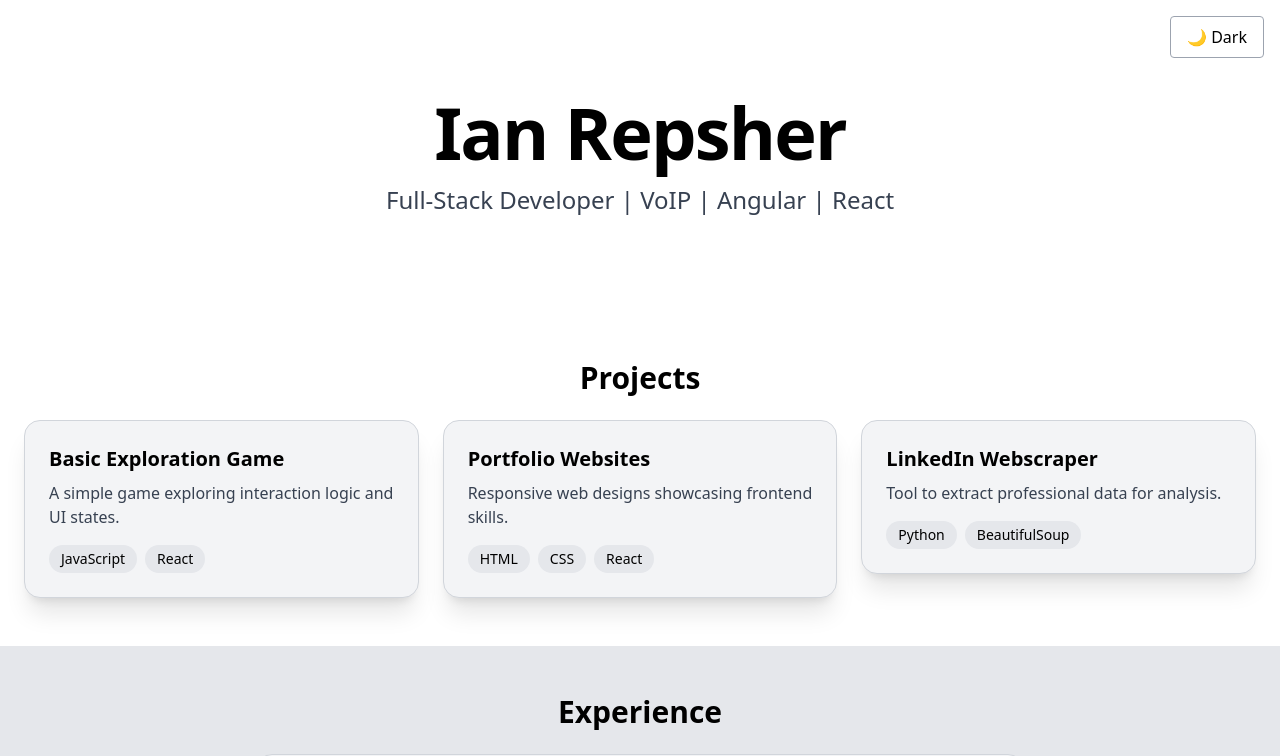
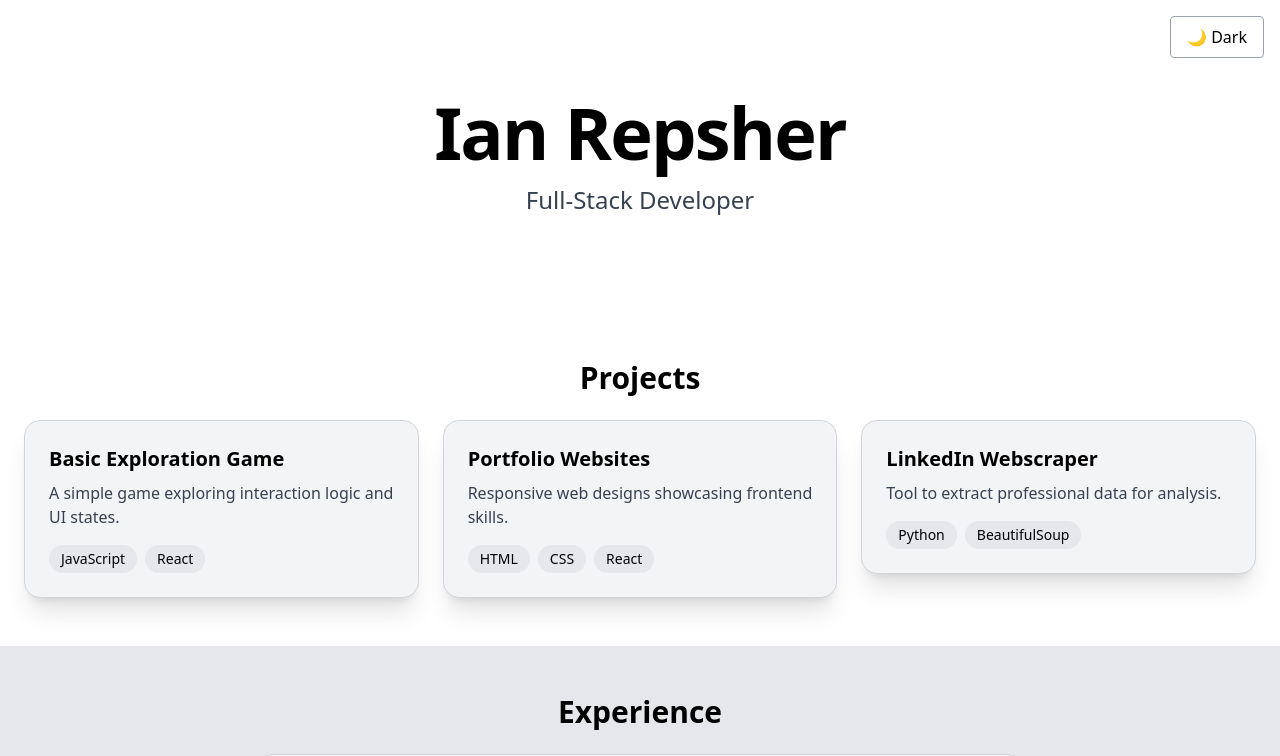
Before and after one commit to Eselin1/ian-portfolio, a React (Vite) app: page / in a window 1280 px wide. Shown: the top 756 px of the page. Built offline with nearby package versions, Linux system fonts and the light colour scheme.

Commit message:
Cleaned repo and updated .gitignore

```diff
--- a/src/Portfolio.jsx
+++ b/src/Portfolio.jsx
@@ -20,7 +20,7 @@ export default function Portfolio() {
           transition={{ duration: 0.8, delay: 0.4 }}
           className="text-lg md:text-2xl mt-4 text-gray-700 dark:text-gray-400"
         >
-          Full-Stack Developer | VoIP | Angular | React
+          Full-Stack Developer
         </motion.p>
       </section>
 
```
Also changed, not shown: 1 other file (tests, documents, lock files or other folders).
